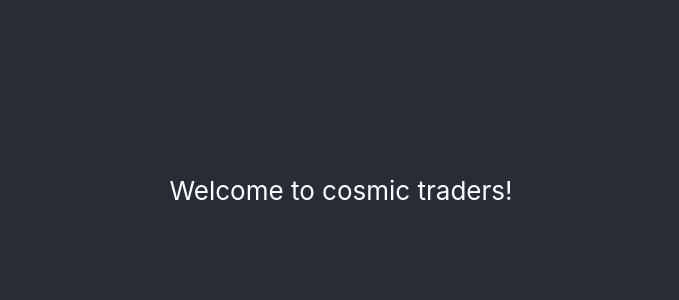
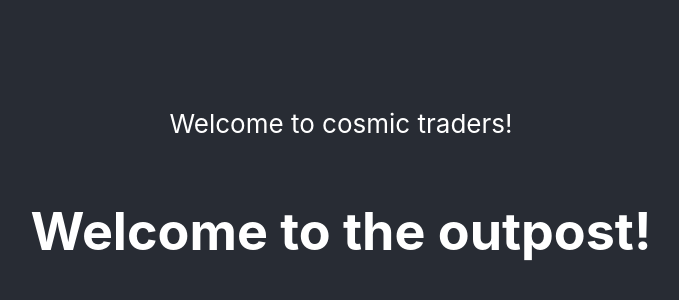
Before and after one commit to jmcooper/cosmic-traders, a React (Create React App) app: page / in a window 1280 px wide. Shown: the part 210-510 px from the top of the page, without its empty margins (299-978 px from the left). Built offline with nearby package versions, Linux system fonts and the light colour scheme.

Commit message:
Add outpost component

```diff
--- a/src/App.js
+++ b/src/App.js
@@ -1,5 +1,6 @@
 import React from 'react';
 import './App.css';
+import Outpost from './outpost/Outpost'
 
 function App() {
   return (
@@ -8,6 +9,7 @@ function App() {
         <p>
           Welcome to cosmic traders!
         </p>
+        <Outpost />
       </header>
     </div>
   );
--- /dev/null
+++ b/src/outpost/Outpost.js
@@ -0,0 +1,9 @@
+import React from 'react'
+
+class Outpost extends React.Component {
+  render() {
+    return <h1>Welcome to the outpost!</h1>
+  }
+}
+
+  export default Outpost
```
